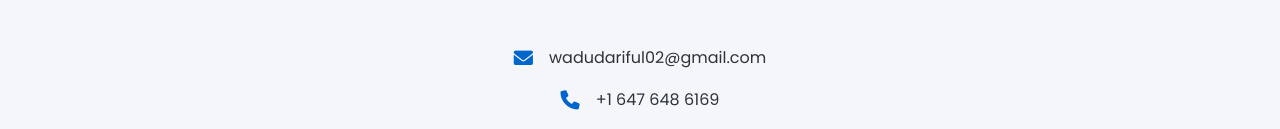
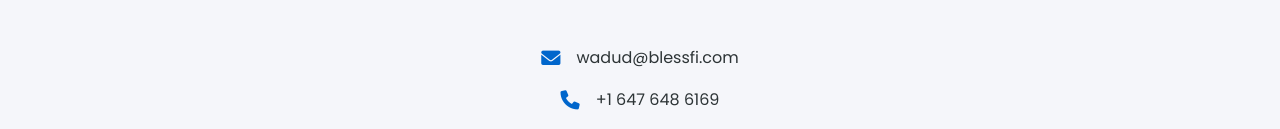
Before and after one commit to BlessFI/Personal-Portfolio, a plain HTML site: page index.html in a window 1280 px wide. Shown: the part 3497-3626 px from the top of the page. Drawn offline with Linux system fonts and the light colour scheme.

Commit message:
email change

```diff
--- a/index.html
+++ b/index.html
@@ -177,7 +177,7 @@
                 <div class="contact-info">
                     <div class="contact-item">
                         <i class="fas fa-envelope"></i>
-                        <a href="mailto:wadudariful02@gmail.com">wadudariful02@gmail.com</a>
+                        <a href="mailto:wadudariful02@gmail.com">wadud@blessfi.com</a>
                     </div>
                     <div class="contact-item">
                         <i class="fas fa-phone"></i>
```
